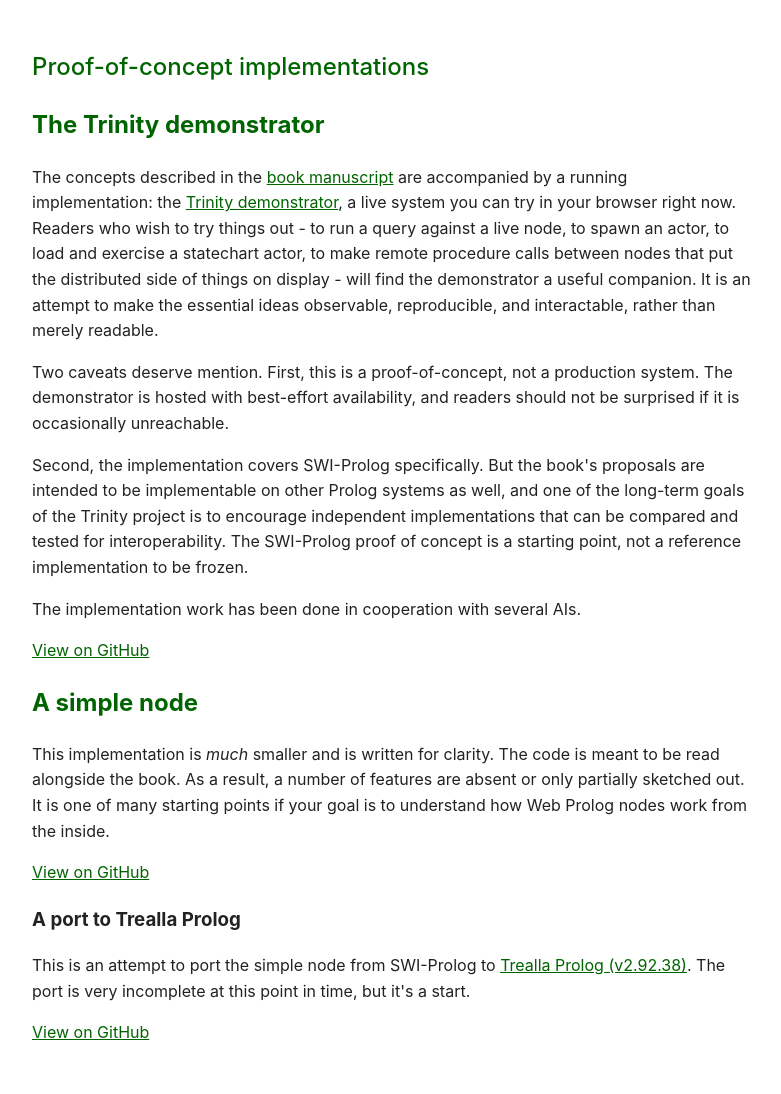
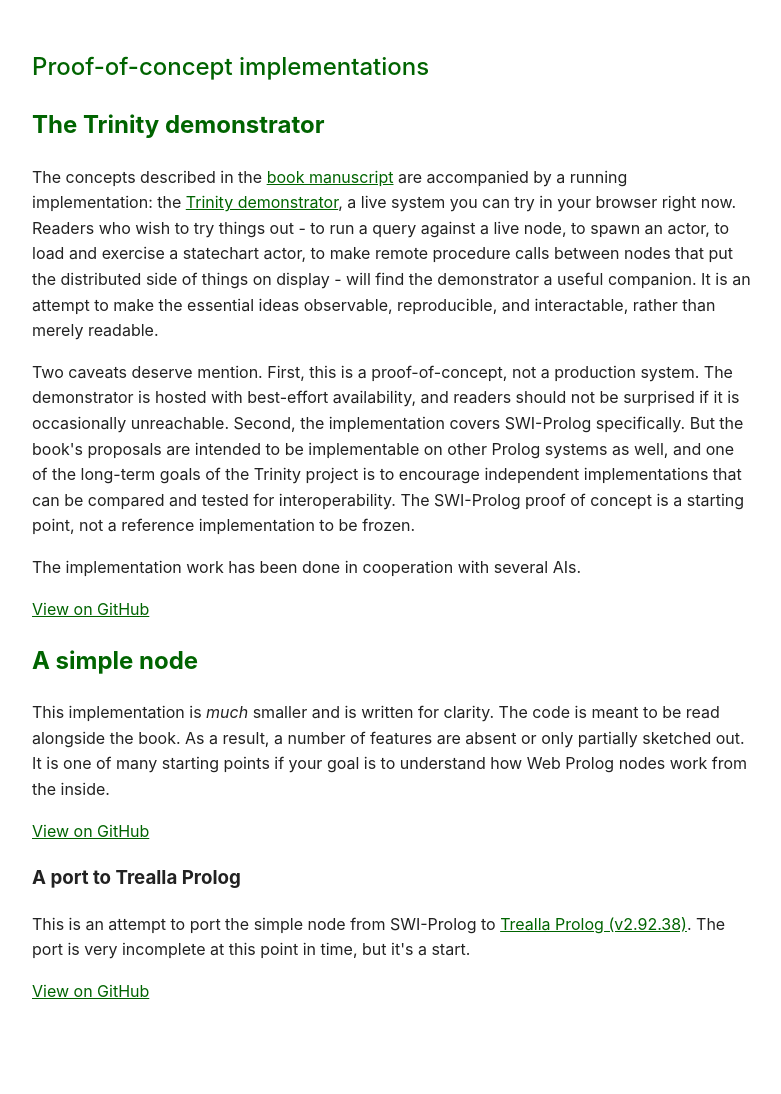
Before and after one commit to torbjornlager/book-project-home, a Jekyll site: the page pocs.html, which Jekyll copies as it is, in a window 1280 px wide. Shown: the whole page, without its empty margins (248-1029 px from the left). Built offline with Jekyll 4.4.1, drawn with Linux system fonts in a browser that asks for light colours; after the commit the page ends 1052 px from its top, so only the background shows below that.

Commit message:
Update pocs.html

```diff
--- a/pocs.html
+++ b/pocs.html
@@ -47,11 +47,7 @@
   <p>
     Two caveats deserve mention. First, this is a proof-of-concept, not a production system. The
     demonstrator is hosted with best-effort availability, and readers should not be surprised if it
-    is occasionally unreachable.
-  </p>
-
-  <p>
-    Second, the implementation covers SWI-Prolog specifically. But the
+    is occasionally unreachable. Second, the implementation covers SWI-Prolog specifically. But the
     book's proposals are intended to be implementable on other Prolog systems as well, and one of the
     long-term goals of the Trinity project is to encourage independent implementations that can be
     compared and tested for interoperability. The SWI-Prolog proof of concept is a starting point,
```
